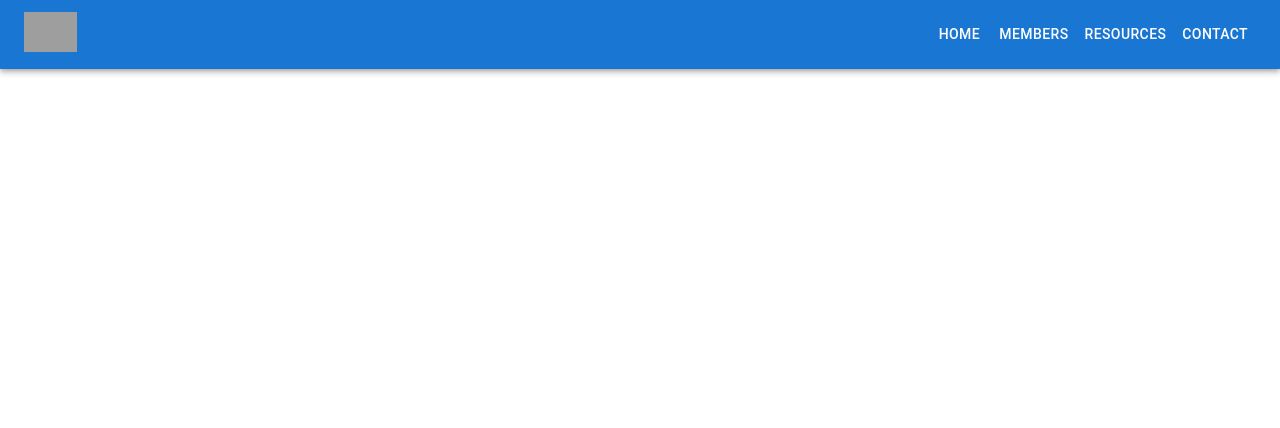
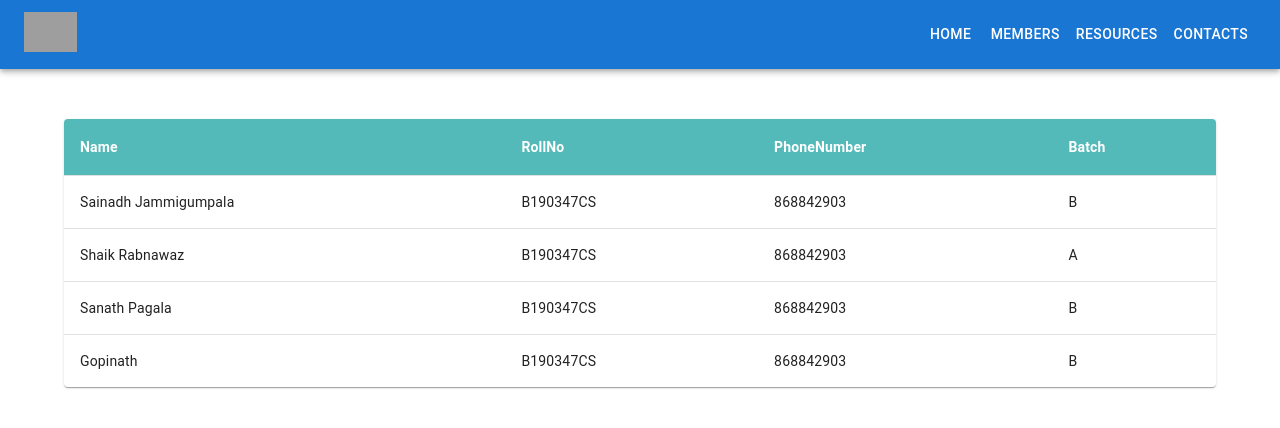
Before and after one commit to sainadh-lev/Webproject, a React (Create React App) app: page /contacts in a window 1280 px wide. Shown: the top 428 px of the page. Built offline with nearby package versions, Linux system fonts and the light colour scheme; grey boxes are pictures that could not be loaded.

Commit message:
added routes and remaining work is in Member.js file

```diff
--- a/src/App.js
+++ b/src/App.js
@@ -4,6 +4,7 @@ import { BrowserRouter as Router, Routes, Route } from "react-router-dom";
 import Home from "./Components/Home";
 import Resources from "./Components/Resources";
 import Members from "./Components/Members";
+import Contacts from "./Components/Contact";
 
 function App() {
   return (
@@ -11,8 +12,10 @@ function App() {
       <div className="App">
         <NavBar />
         <Routes>
-          <Route path="/" element={<Members />} />
-          <Route path="/documents" element={<Resources />} />
+          <Route path="/" element={<Home />} />
+          <Route path="/resources" element={<Resources />} />
+          <Route path="/members" element={<Members />} />
+          <Route path="/contacts" element={<Contacts />} />
         </Routes>
       </div>
     </Router>
--- /dev/null
+++ b/src/Components/Contact.js
@@ -0,0 +1,50 @@
+import * as React from "react";
+import Table from "@mui/material/Table";
+import TableBody from "@mui/material/TableBody";
+import TableCell from "@mui/material/TableCell";
+import TableContainer from "@mui/material/TableContainer";
+import TableHead from "@mui/material/TableHead";
+import TableRow from "@mui/material/TableRow";
+import Paper from "@mui/material/Paper";
+
+function createData(Name,RollNo,PhoneNumber,Batch) {
+  return {Name,RollNo,PhoneNumber,Batch};
+}
+const rows = [
+  createData("Sainadh Jammigumpala", "B190347CS","868842903",'B'),
+  createData("Shaik Rabnawaz", "B190347CS","868842903",'A'),
+  createData("Sanath Pagala", "B190347CS","868842903",'B'),
+  createData("Gopinath", "B190347CS","868842903",'B'),
+];
+
+export default function Contacts() {
+  return (
+    <TableContainer component={Paper} sx={{width:'90%', margin: 'auto',marginTop: '50px',marginBottom: "20px",overflow: 'hidden'}}>
+      <Table sx={{ minWidth: 650,textAlign: 'center' }} aria-label="simple table">
+        <TableHead>
+          <TableRow sx={{ backgroundColor: '#54BAB9' }}>
+            <TableCell sx={{fontWeight: 'bold',color: 'white'}}>Name</TableCell>
+            <TableCell sx={{fontWeight: 'bold',color: 'white'}}>RollNo</TableCell>
+            <TableCell sx={{fontWeight: 'bold',color: 'white'}}>PhoneNumber</TableCell>
+            <TableCell sx={{fontWeight: 'bold',color: 'white'}}>Batch</TableCell>
+          </TableRow>
+        </TableHead>
+        <TableBody>
+          {rows.map((row) => (
+            <TableRow
+              key={row.Name}
+              sx={{ "&:last-child td, &:last-child th": { border: 0 } }}
+            >
+              <TableCell component="th" scope="row">
+                {row.Name}
+              </TableCell>
+              <TableCell>{row.RollNo}</TableCell>
+              <TableCell>{row.PhoneNumber}</TableCell>
+              <TableCell>{row.Batch}</TableCell>
+            </TableRow>
+          ))}
+        </TableBody>
+      </Table>
+    </TableContainer>
+  );
+}
--- a/src/Components/Members.js
+++ b/src/Components/Members.js
@@ -14,15 +14,15 @@ function createData(Name, Cvlinks) {
 
 
 function openPdfFile() {
-    var URL = 'C:/Users/91868/Desktop/Webproject/intialphase/public/SAINADH JAMMIGUMPALA RESUME (1).pdf';
+    var URL = 'https://github.com/sainadh-lev/Webproject/blob/main/public/R1.pdf';
     window.open(URL);
 }
 
 const rows = [
-  createData("Sainadh Jammigumpala", "C:/Users/91868/Desktop/Webproject/intialphase/public/SAINADH JAMMIGUMPALA RESUME (1).pdf"),
-  createData("Shaik Rabnawaz", "C:/Users/91868/Desktop/Webproject/intialphase/public/SAINADH JAMMIGUMPALA RESUME (1).pdf"),
-  createData("Sanath Pagala", "C:/Users/91868/Desktop/Webproject/intialphase/public/SAINADH JAMMIGUMPALA RESUME (1).pdf"),
-  createData("Gopinath", "C:/Users/91868/Desktop/Webproject/intialphase/public/SAINADH JAMMIGUMPALA RESUME (1).pdf"),
+  createData("Sainadh Jammigumpala", "https://github.com/sainadh-lev/Webproject/blob/main/public/R1.pdf"),
+  createData("Shaik Rabnawaz", "https://github.com/sainadh-lev/Webproject/blob/main/public/R1.pdf"),
+  createData("Sanath Pagala", "https://github.com/sainadh-lev/Webproject/blob/main/public/R1.pdf"),
+  createData("Gopinath", "https://github.com/sainadh-lev/Webproject/blob/main/public/R1.pdf"),
 ];
 
 export default function Members() {
@@ -44,7 +44,7 @@ export default function Members() {
               <TableCell component="th" scope="row">
                 {row.Name}
               </TableCell>
-              <TableCell><object width="100%" height="200" data="C:/Users/91868/Desktop/Webproject/intialphase/public/SAINADH JAMMIGUMPALA RESUME (1).pdf" type="application/pdf">   </object></TableCell>
+              <TableCell><Button onClick={openPdfFile}>LINK</Button></TableCell>
             </TableRow>
           ))}
         </TableBody>
--- a/src/Components/NavBar.js
+++ b/src/Components/NavBar.js
@@ -3,11 +3,16 @@ import AppBar from "@mui/material/AppBar";
 import Box from "@mui/material/Box";
 import Container from "@mui/material/Container";
 import Button from "@mui/material/Button";
-// import { Typography } from '@mui/material';
+import { useNavigate } from "react-router-dom";
 
-const pages = ["Home", "Members", "Resources", "Contact"];
+const pages = ["home", "members", "resources", "contacts"];
 
 const NavBar = () => {
+    const navigate = useNavigate();
+    function handleClick(page) {
+        var url = (page==='home'?'/':'/'+page);
+        navigate(url);
+    }
   return (
     <AppBar position="static">
       <Container
@@ -27,7 +32,7 @@ const NavBar = () => {
         </Box>
         <Box sx={{ display: { xs: "none", md: "flex" } }}>
           {pages.map((page) => (
-            <Button key={page} sx={{ my: 2, color: "white", display: "block" }}>
+            <Button key={page} sx={{ my: 2, color: "white", display: "block" }} value={page} onClick={ (e) => handleClick(e.target.value) }>
               {page}
             </Button>
           ))}
```
